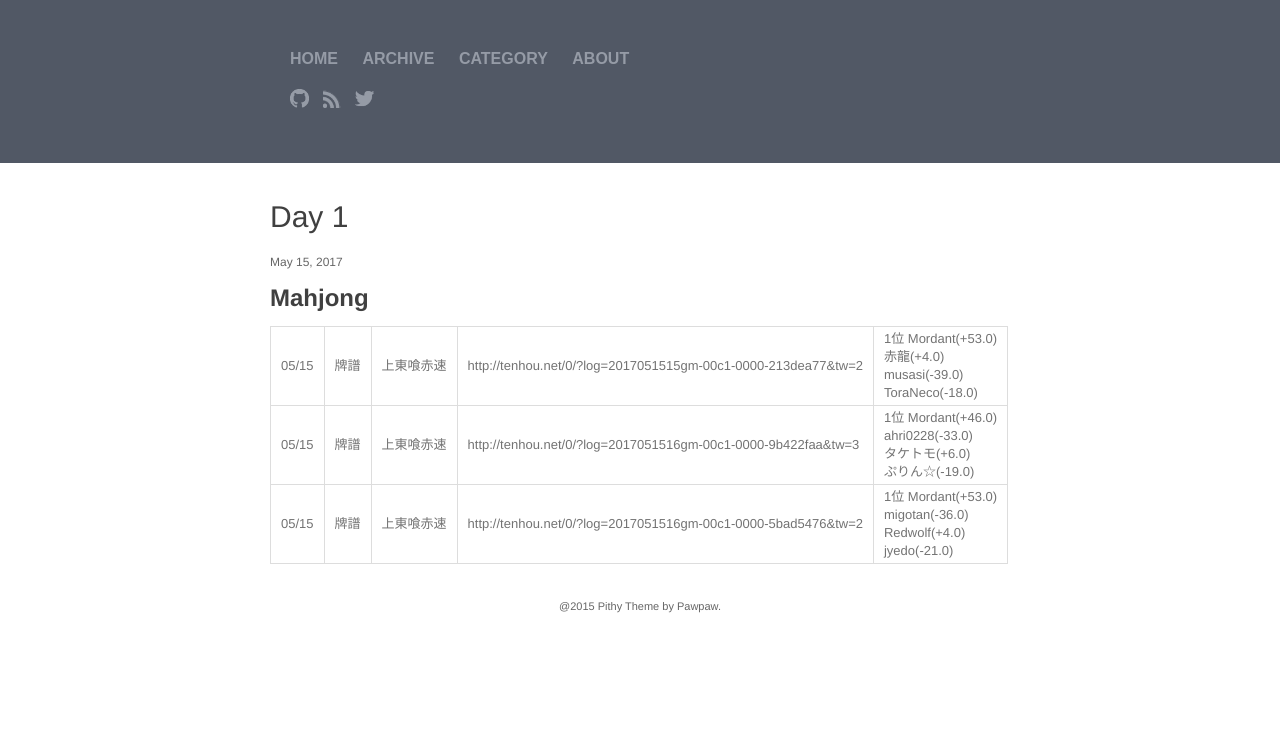
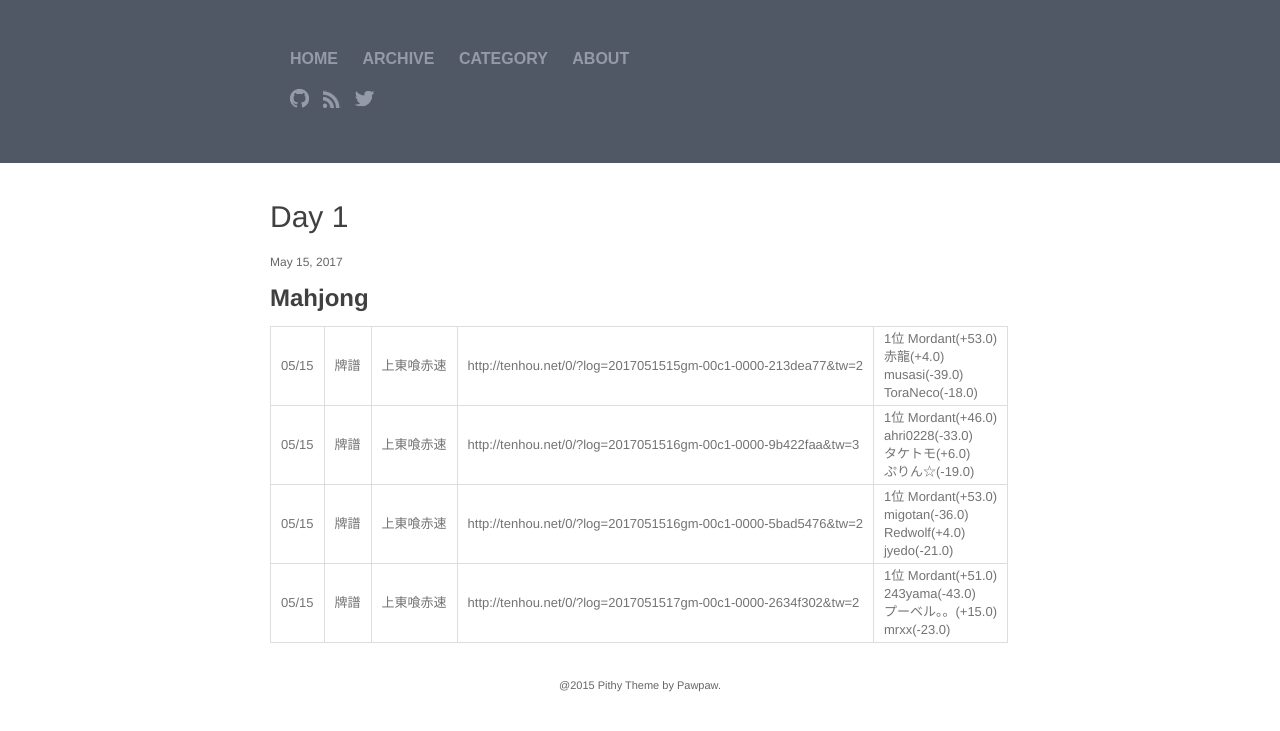
Before and after one commit to senhi/senhi.github.io, a Jekyll site: the page built from _posts/2017-05-15-day-1.markdown, in a window 1280 px wide. Shown: the top 731 px of the page. Built offline with Jekyll 4.4.1, drawn with Linux system fonts in a browser that asks for light colours.

Commit message:
Mahjong game 4

```diff
--- a/_posts/2017-05-15-day-1.markdown
+++ b/_posts/2017-05-15-day-1.markdown
@@ -10,3 +10,4 @@ categories: "100days"
 05/15 | 牌譜 | 上東喰赤速 | http://tenhou.net/0/?log=2017051515gm-00c1-0000-213dea77&tw=2 | 1位 Mordant(+53.0)<br/> 赤龍(+4.0)<br/> musasi(-39.0)<br/> ToraNeco(-18.0)
 05/15 | 牌譜 | 上東喰赤速 | http://tenhou.net/0/?log=2017051516gm-00c1-0000-9b422faa&tw=3 | 1位 Mordant(+46.0)<br/> ahri0228(-33.0)<br/> タケトモ(+6.0)<br/> ぷりん☆(-19.0)
 05/15 | 牌譜 | 上東喰赤速 | http://tenhou.net/0/?log=2017051516gm-00c1-0000-5bad5476&tw=2 |  1位 Mordant(+53.0)<br/> migotan(-36.0)<br/> Redwolf(+4.0)<br/> jyedo(-21.0)
+05/15 | 牌譜 | 上東喰赤速 | http://tenhou.net/0/?log=2017051517gm-00c1-0000-2634f302&tw=2 |  1位 Mordant(+51.0)<br/> 243yama(-43.0)<br/> プーベル。。(+15.0)<br/> mrxx(-23.0)
```
